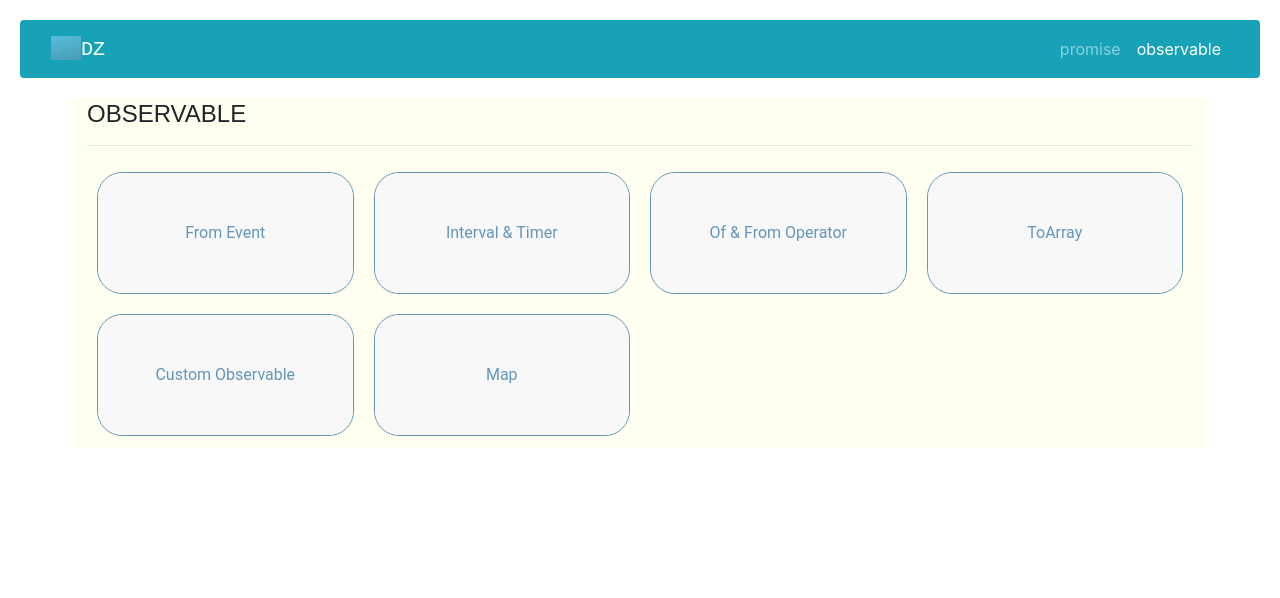
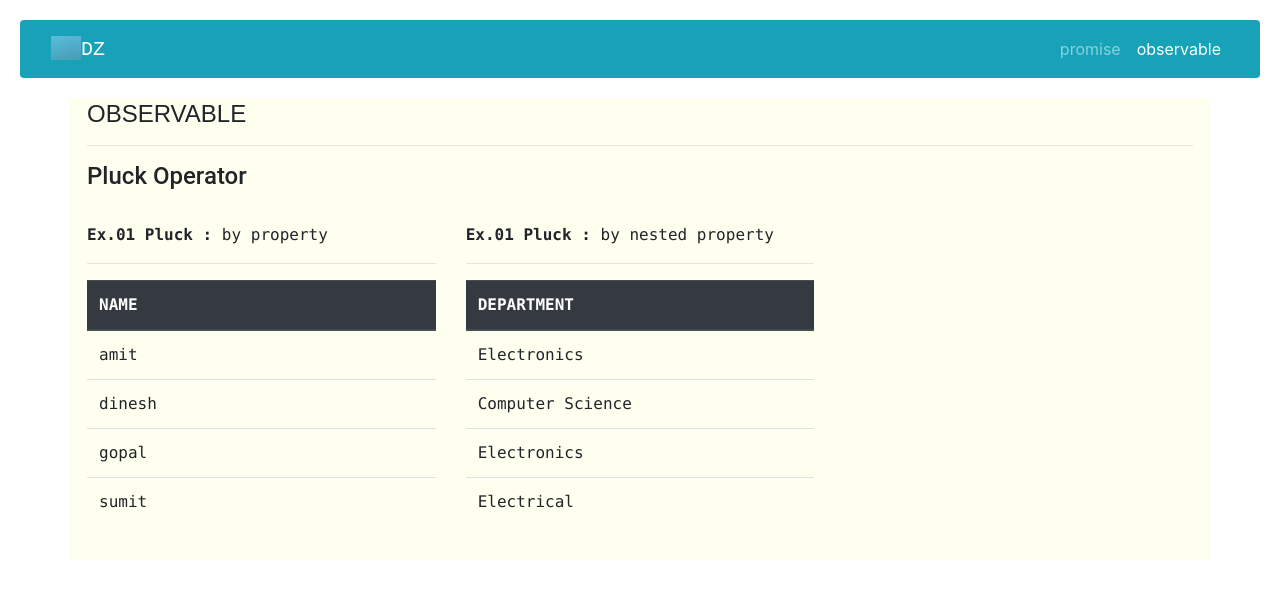
Before and after one commit to DeepakZunzunkar/RxjsDemo, an Angular app: page /observable/pluck in a window 1280 px wide. Before the commit this address led to /observable. Shown: the top 598 px of the page. Built offline with nearby package versions, Linux system fonts and the light colour scheme.

Commit message:
basic example of plunk operator

```diff
--- a/src/app/app-routing.module.ts
+++ b/src/app/app-routing.module.ts
@@ -10,6 +10,7 @@ import { OfAndFromComponent } from './obervable/of-and-from/of-and-from.componen
 import { ToArrayComponent } from './obervable/to-array/to-array.component';
 import { CustomObservableComponent } from './obervable/custom-observable/custom-observable.component';
 import { MapComponent } from './obervable/map/map.component';
+import { PluckComponent } from './obervable/pluck/pluck.component';
 
 const appRoutes :Routes = [
 
@@ -24,7 +25,8 @@ const appRoutes :Routes = [
       { path : 'of-from', component: OfAndFromComponent },
       { path : 'toArray', component: ToArrayComponent },
       { path: 'custom', component: CustomObservableComponent },
-      { path: 'map', component: MapComponent }
+      { path: 'map', component: MapComponent },
+      { path : 'pluck', component: PluckComponent}
 
 
   ]},
--- a/src/app/app.module.ts
+++ b/src/app/app.module.ts
@@ -14,6 +14,7 @@ import { OfAndFromComponent } from './obervable/of-and-from/of-and-from.componen
 import { ToArrayComponent } from './obervable/to-array/to-array.component';
 import { CustomObservableComponent } from './obervable/custom-observable/custom-observable.component';
 import { MapComponent } from './obervable/map/map.component';
+import { PluckComponent } from './obervable/pluck/pluck.component';
 
 // const appRoutes :Routes = [
 
@@ -34,7 +35,8 @@ import { MapComponent } from './obervable/map/map.component';
     OfAndFromComponent,
     ToArrayComponent,
     CustomObservableComponent,
-    MapComponent
+    MapComponent,
+    PluckComponent
   ],
   imports: [
     BrowserModule,
--- /dev/null
+++ b/src/app/model/department.ts
@@ -0,0 +1,6 @@
+export class Department{
+
+    id? : number;
+    name?:string;
+
+}
--- a/src/app/model/employee.ts
+++ b/src/app/model/employee.ts
@@ -1,3 +1,5 @@
+import { Department } from './department';
+
 export class Employee{
 
     id? : number;
@@ -5,4 +7,6 @@ export class Employee{
     firstName?:string;
     middleName?:string;
     lastName?:string;
+    department?:Department;
+    skills?:string;
   }
--- a/src/app/obervable/list/list.component.html
+++ b/src/app/obervable/list/list.component.html
@@ -20,6 +20,9 @@
             <li>
                 <a routerLink="map">Map</a>
             </li>
+            <li>
+                <a routerLink="pluck">Pluck</a>
+            </li>
         </ul>
     </div>
 </div>
--- /dev/null
+++ b/src/app/obervable/pluck/pluck.component.html
@@ -0,0 +1,42 @@
+<div class="my-3 text-monospace">
+    <h4 style="font-family: 'Roboto';">Pluck Operator </h4>
+    <br>
+    <div class="row ">
+        <div class="col-md-4 ">
+            <strong>Ex.01 Pluck :</strong> by property
+            <hr>
+            <table class="table">
+                <thead class="thead-dark">
+                <tr>
+                    <th>NAME</th>
+                </tr>
+            </thead>
+            <tbody>
+                <tr *ngFor="let firstName of data1">
+                    <td>
+                        {{ firstName }}
+                    </td>
+                </tr>
+            </tbody>
+            </table>
+        </div>
+        <div class="col-md-4 ">
+            <strong>Ex.01 Pluck :</strong> by nested property
+            <hr>
+            <table class="table">
+                <thead class="thead-dark">
+                <tr>
+                    <th>DEPARTMENT</th>
+                </tr>
+            </thead>
+            <tbody>
+                <tr *ngFor="let department of data2">
+                    <td>
+                        {{ department }}
+                    </td>
+                </tr>
+            </tbody>
+            </table>
+        </div>
+    </div>
+</div>
--- /dev/null
+++ b/src/app/obervable/pluck/pluck.component.ts
@@ -0,0 +1,49 @@
+import { Component, OnInit } from '@angular/core';
+import { Employee } from 'src/app/model/employee';
+import { from } from 'rxjs';
+import { map, toArray, pluck } from 'rxjs/operators';
+
+@Component({
+  selector: 'app-pluck',
+  templateUrl: './pluck.component.html',
+  styleUrls: ['./pluck.component.css']
+})
+export class PluckComponent implements OnInit {
+
+  employees:Employee[] = [
+
+    { firstName: 'amit',  lastName: 'mehra', skills:'angular',department:{ id:1, name:'Electronics' } },
+    { firstName: 'dinesh',lastName: 'sharma', skills:'java' ,department:{ id:2, name:'Computer Science' } },
+    { firstName: 'gopal', lastName: 'das', skills:'paython' ,department:{ id:3, name:'Electronics' } },
+    { firstName: 'sumit', lastName: 'nehra',skills:'HTML/CSS' ,department:{ id:4, name:'Electrical' } },
+  ]
+
+  data1;
+  data2;
+
+  constructor() { }
+
+  ngOnInit(): void {
+
+    //  Ex:01
+    from(this.employees).pipe(
+      // map(data => data.firstName),
+      pluck('firstName'),
+      toArray()
+    ).subscribe(res=>{
+      // console.log(res);
+      this.data1=res;
+    });
+
+    //  Ex:02
+    from(this.employees).pipe(
+      pluck('department','name'),
+      toArray()
+    ).subscribe(res=>{
+      // console.log(res);
+      this.data2=res;
+    });
+
+  }
+
+}
```
Also changed, not shown: src/app/obervable/pluck/pluck.component.css (added), 1 other file (tests, documents, lock files or other folders).
